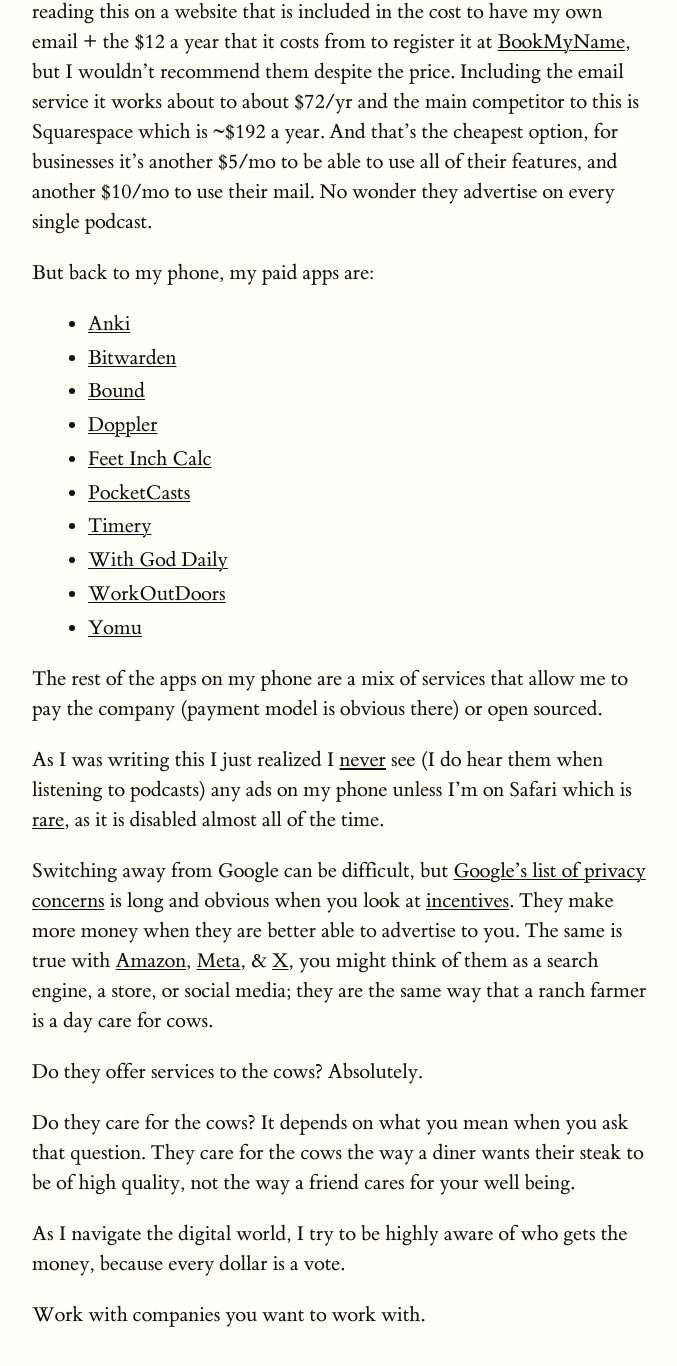
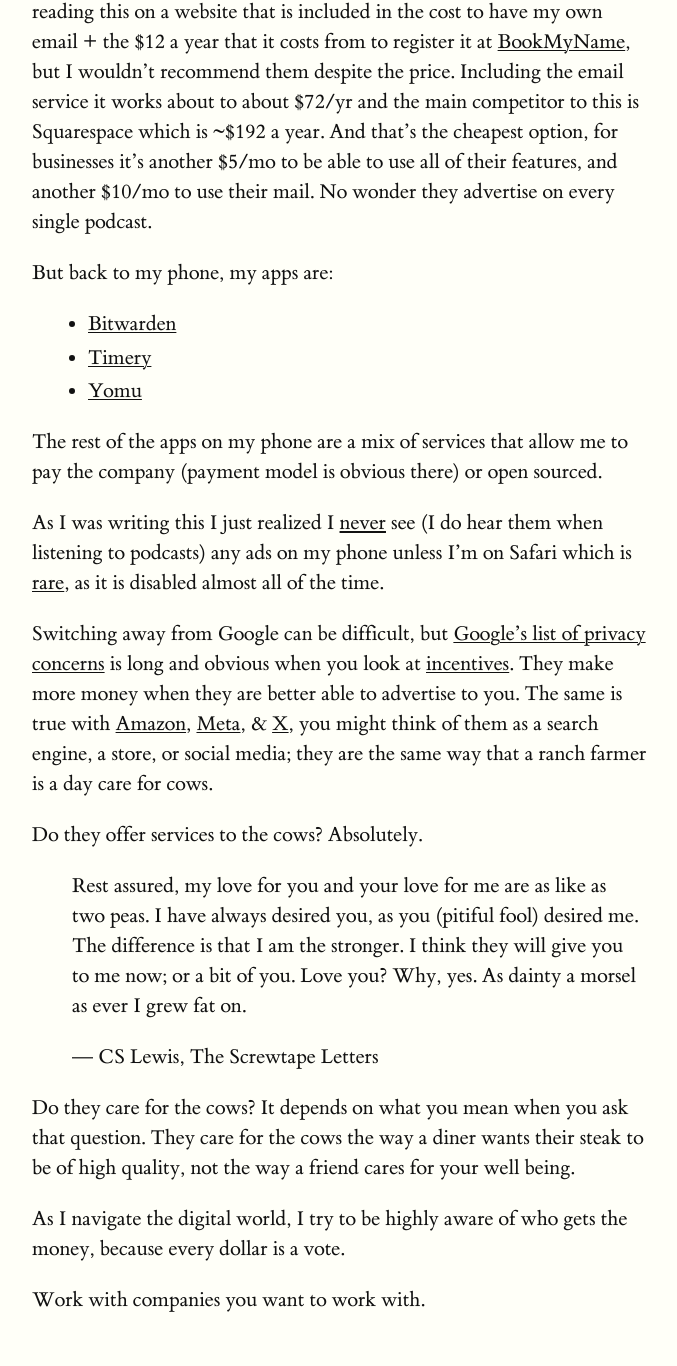
Before and after one commit to pact-wheeler/exp7, a Jekyll site: the page built from _posts/2025-03-26-taansftl.md, in a window 1280 px wide and 1400 px high, scrolled down 804 px. Shown: the top 1366 px of the window, without its empty margins (128-805 px from the left). Built offline with Jekyll 4.4.1, drawn with Linux system fonts in a browser that asks for light colours; our own code applies the rules of GitHub Pages for plain Markdown files.

Commit message:
Update 2025-03-26-taansftl.md

```diff
--- a/_posts/2025-03-26-taansftl.md
+++ b/_posts/2025-03-26-taansftl.md
@@ -9,17 +9,10 @@ I have more paid apps on my phone than anyone else I know. If I'm not paying for
 
 I've recently switched to [Fastmail](https://www.fastmail.com/), a paid email service. And you're reading this on a website that is included in the cost to have my own email + the $12 a year that it costs from to register it at [BookMyName](https://www.bookmyname.com/), but I wouldn't recommend them despite the price. Including the email service it works about to about $72/yr and the main competitor to this is Squarespace which is ~$192 a year. And that's the cheapest option, for businesses it's another $5/mo to be able to use all of their features, and another $10/mo to use their mail. No wonder they advertise on every single podcast.
 
-But back to my phone, my paid apps are:
+But back to my phone, my apps are:
 
-- [Anki](https://ankiweb.net/about)
 - [Bitwarden](https://bitwarden.com/)
-- [Bound](https://deadpan.io/bound/)
-- [Doppler](https://brushedtype.co/doppler/)
-- [Feet Inch Calc](https://apps.apple.com/us/app/feet-and-inches-calculator/id1072241945)
-- [PocketCasts](https://pocketcasts.com/)
 - [Timery](https://timeryapp.com/)
-- [With God Daily](https://www.withgoddaily.com/)
-- [WorkOutDoors](http://www.workoutdoors.net/)
 - [Yomu](https://www.yomu-reader.com/)
 
 The rest of the apps on my phone are a mix of services that allow me to pay the company (payment model is obvious there) or open sourced.
@@ -30,6 +23,10 @@ Switching away from Google can be difficult, but [Google's list of privacy conce
 
 Do they offer services to the cows? Absolutely.
 
+> Rest assured, my love for you and your love for me are as like as two peas. I have always desired you, as you (pitiful fool) desired me. The difference is that I am the stronger. I think they will give you to me now; or a bit of you. Love you? Why, yes. As dainty a morsel as ever I grew fat on.
+>
+> ― CS Lewis, The Screwtape Letters
+
 Do they care for the cows? It depends on what you mean when you ask that question. They care for the cows the way a diner wants their steak to be of high quality, not the way a friend cares for your well being.
 
 As I navigate the digital world, I try to be highly aware of who gets the money, because every dollar is a vote.
```
